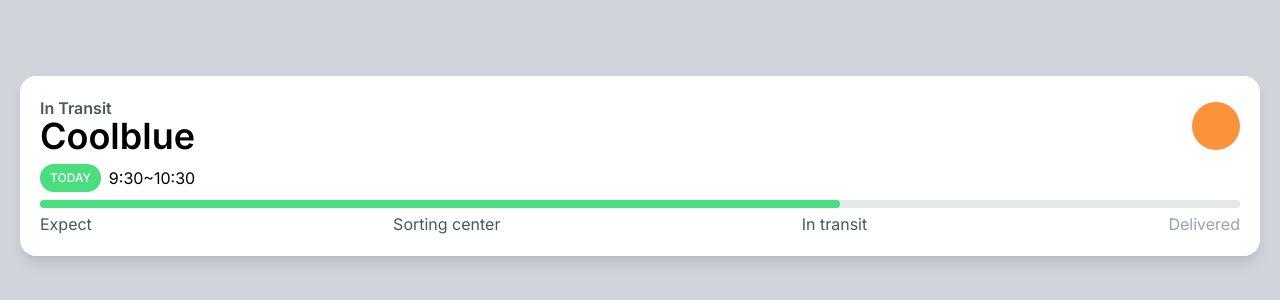
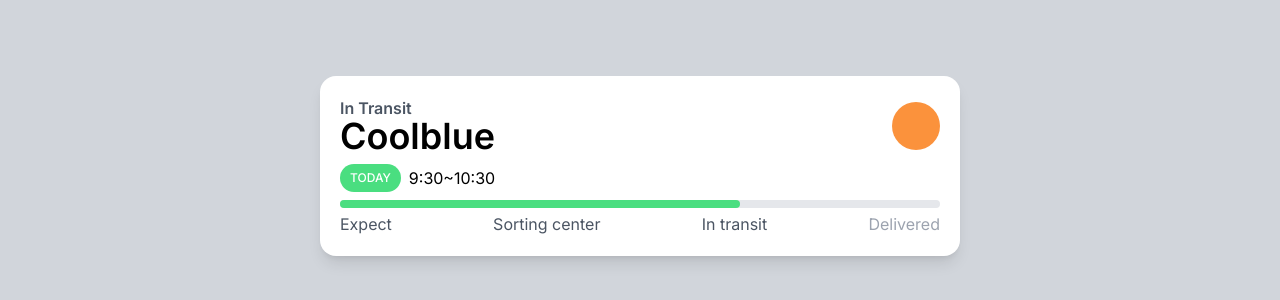
Before and after one commit to JHKIMS/carrot-practice, a Next.js app: page / in a window 1280 px wide. Shown: the part 234-534 px from the top of the page. Built offline with nearby package versions, Linux system fonts and the light colour scheme.

Commit message:
feat: hover처리 및 카드 사이즈 조정

```diff
--- a/app/page.tsx
+++ b/app/page.tsx
@@ -1,7 +1,7 @@
 export default function Home() {
   return (
     <main className="bg-gray-300 h-screen flex items-center justify-center p-5">
-      <div className="bg-white shadow-lg p-5 rounded-2xl w-full">
+      <div className="bg-white shadow-lg p-5 rounded-2xl w-full max-w-screen-sm">
         <div className="flex justify-between items-center">
           <div className="flex flex-col">
             <span className="text-gray-600 font-semibold -mb-1">
@@ -13,7 +13,7 @@
         </div>
 
         <div className="my-2 flex items-center gap-2">
-          <span className="bg-green-400 text-white uppercase px-2.5 py-1.5 text-xs font-medium rounded-full">
+          <span className="bg-green-400 text-white uppercase px-2.5 py-1.5 text-xs font-medium rounded-full transition hover:bg-green-700 hover:scale-125">
             Today
           </span>
           <span>9:30~10:30</span>
```
